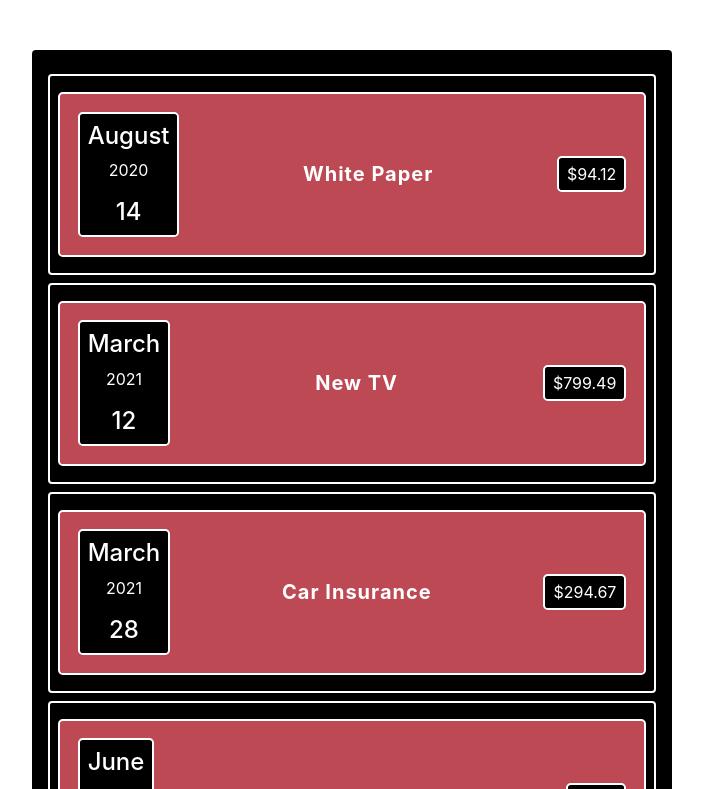
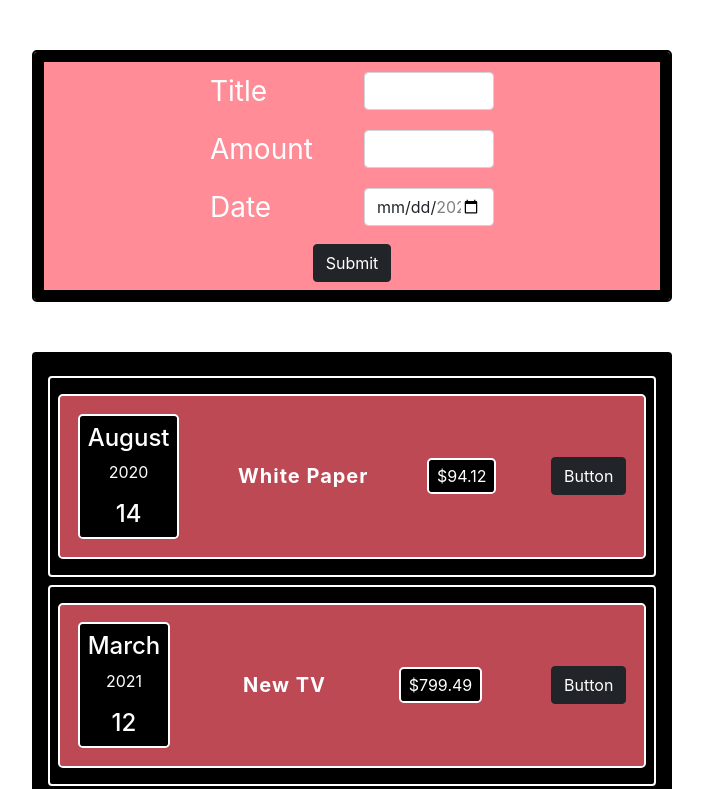
Before and after one commit to gokulr-05/REACT-PROJECTS-1, a React (Create React App) app: page / in a window 1280 px wide. Shown: the top 789 px of the page, without its empty margins (288-991 px from the left). Built offline with nearby package versions, Linux system fonts and the light colour scheme.

Commit message:
forms added

```diff
--- a/src/App.js
+++ b/src/App.js
@@ -1,5 +1,5 @@
 import Expenses from "./components/Expenses";
-
+import NewExpense from "./components/NewExpense/NewExpense";
 let App = () => {
   const expenses = [
     {
@@ -25,6 +25,7 @@ let App = () => {
 
   return (
     <div className="">
+      <NewExpense />
       <Expenses expenses={expenses} />
     </div>
   );
--- a/src/components/ExpenseItem.js
+++ b/src/components/ExpenseItem.js
@@ -1,18 +1,30 @@
+import { useState } from "react";
 import "./ExpenseItem.css";
 import "./ExpenseDate";
 import ExpenseDate from "./ExpenseDate";
 let ExpenseItem = ({ title, amt, date }) => {
+  let btnHandler = () => {
+    setTitle1("Button Clicked");
+  };
+
+  let [title1, setTitle1] = useState(title);
+  let [amt1, setAmt1] = useState(amt);
+
   return (
     <div className="my-2 expense-item-bucket-1 d-flex align-items-center justify-content-between rounded-2 flex-nowrap text-white p-2">
       <div className="rounded-3 w-100 expense-item-bucket-2 d-flex align-items-center justify-content-between  my-2">
         <ExpenseDate date={date} />
-        <div className=" ">
-          <span className="expense-title">{title}</span>
+        <div className=" px-1">
+          <span className="expense-title">{title1}</span>
         </div>
 
         <div className="amt rounded-3 py-1 px-2 ">
-          <span>{`$${amt}`}</span>
+          <span>{`$${amt1}`}</span>
         </div>
+
+        <button className="btn btn-dark" onClick={btnHandler}>
+          Button
+        </button>
       </div>
     </div>
   );
--- /dev/null
+++ b/src/components/NewExpense/ExpenseForm.css
@@ -0,0 +1,9 @@
+.expenseform-bucket-1 {
+  background-color: #ff6373bc;
+  outline: 10px solid black;
+}
+
+.expenseform-bucket-item {
+  width: 50%;
+  /* background-color: darkgrey; */
+}
--- /dev/null
+++ b/src/components/NewExpense/ExpenseForm.js
@@ -0,0 +1,63 @@
+import "./ExpenseForm.css";
+
+let ExpenseForm = () => {
+  return (
+    <form className="expenseform-form">
+      <div className="expenseform-bucket-1 d-flex flex-column gap-3 align-items-center py-2">
+        <div className="row expenseform-bucket-item d-flex align-items-center justify-content-between">
+          <div className="col-md-6 col-12">
+            <label htmlFor="title" className="text-capitalize text-white fs-3">
+              title
+            </label>
+          </div>
+          <div className="col-md-6 col-12">
+            <input type="text" className="form-control" dir="rtl" />
+          </div>
+        </div>
+        <div className="row expenseform-bucket-item d-flex align-items-center justify-content-between">
+          <div className="col-md-6 col-12">
+            <label
+              htmlFor="amount"
+              className="text-capitalize text-white fs-3 "
+            >
+              amount
+            </label>
+          </div>
+          <div className="col-md-6 col-12">
+            <input
+              type="number"
+              min="1"
+              step="1"
+              dir="rtl"
+              className="form-control"
+            />
+          </div>
+        </div>
+        <div className="row expenseform-bucket-item d-flex align-items-center justify-content-between">
+          <div className="col-md-6 col-12">
+            <label htmlFor="date" className="text-capitalize   text-white fs-3">
+              date
+            </label>
+          </div>
+          <div className="col-md-6 col-12">
+            <input
+              type="date"
+              min="2022-01-01"
+              max="2022-12-31"
+              className="form-control"
+              dir="rtl"
+            />
+          </div>
+        </div>
+
+        <div className="expenseform-bucket-button rounded-2">
+          <button type="submit" className="text-capitalize btn btn-dark">
+            submit
+          </button>
+        </div>
+      </div>
+    </form>
+  );
+};
+
+export default ExpenseForm;
--- /dev/null
+++ b/src/components/NewExpense/NewExpense.css
@@ -0,0 +1,25 @@
+.new-expense-bucket-1 {
+  /* background-color: burlywood; */
+  /* background-color: #ff6373bc; */
+  /* background-color: black; */
+  width: 50%;
+  margin-top: 50px;
+  margin-left: auto;
+  margin-right: auto;
+  border: 2px solid black;
+  padding: 10px;
+  overflow: hidden;
+}
+
+/* ########################### START MEDIA QUERIES#########################################  */
+
+@media (min-width: 0px) and (max-width: 991px) {
+  .new-expense-bucket-1 {
+    width: 100%;
+    margin-top: 50px;
+    margin-left: auto;
+    margin-right: auto;
+  }
+}
+
+/* ########################### END MEDIA QUERIES#########################################  */
--- /dev/null
+++ b/src/components/NewExpense/NewExpense.js
@@ -0,0 +1,12 @@
+import "./NewExpense.css";
+import ExpenseForm from "./ExpenseForm";
+
+let NewExpense = () => {
+  return (
+    <div className="new-expense-bucket-1 rounded-3">
+      <ExpenseForm />
+    </div>
+  );
+};
+
+export default NewExpense;
```
